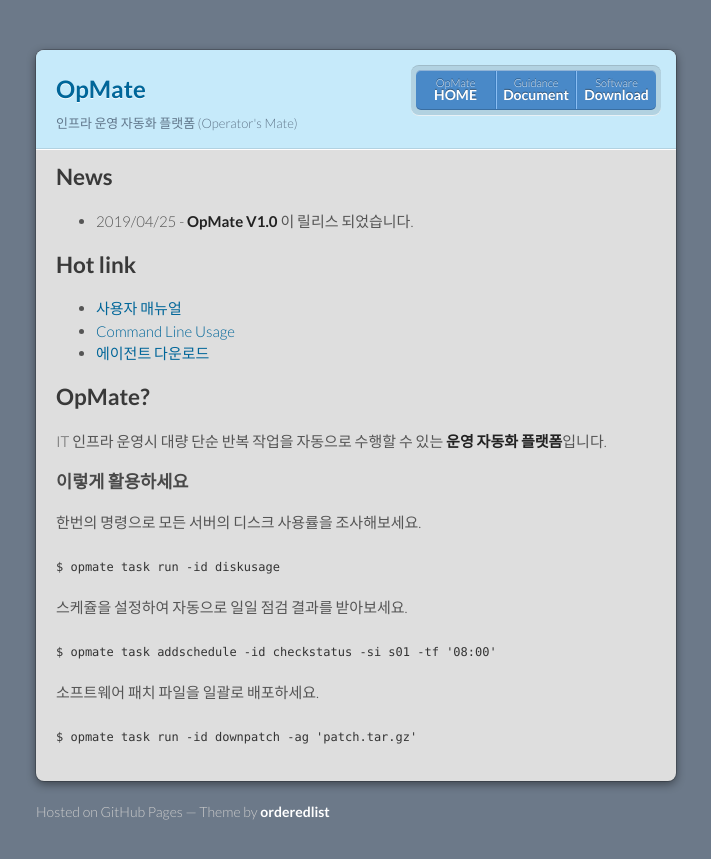
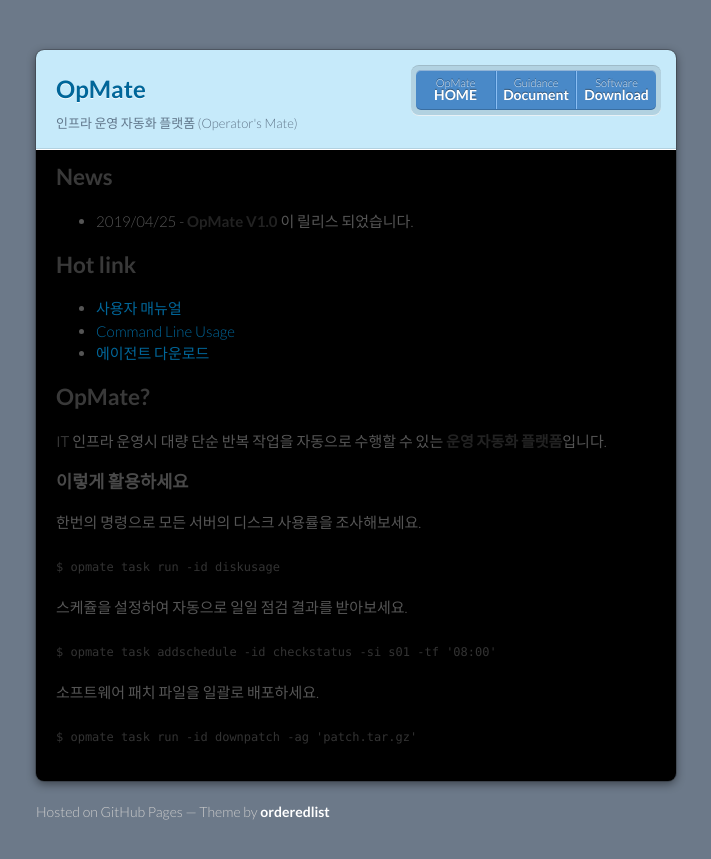
Before and after one commit to opmate/opmate.github.io, a Jekyll site: the page built from index.md, in a window 1280 px wide. Shown: the top 859 px of the page, without its empty margins (284-995 px from the left). Built offline with Jekyll 4.4.1, drawn with Linux system fonts in a browser that asks for light colours; our own code applies the rules of GitHub Pages for plain Markdown files; a script that is not in the unit is left out; the repository's description, which GitHub fills in, is left out.

Commit message:
Update jekyll-theme-modernist.scss

```diff
--- a/_sass/jekyll-theme-modernist.scss
+++ b/_sass/jekyll-theme-modernist.scss
@@ -18,7 +18,7 @@
 .wrapper {
   width:640px;
   margin:0 auto;
-  background:#DEDEDE;
+  background:#000000;
   border-radius: 8px;
   box-shadow: rgba(#000, 0.2) 0 0 0 1px, rgba(#000, 0.45) 0 3px 10px;
 }
```
